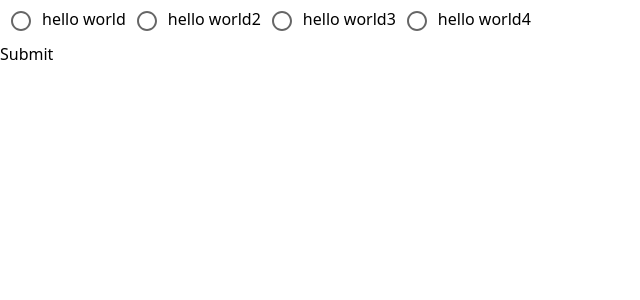
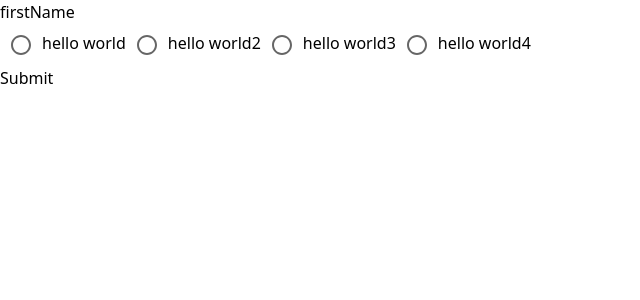
Before and after one commit to adrenaissance/demo-hook-form-plus-mui, a React (Vite) app: page / in a window 1280 px wide. Shown: the top 300 px of the page, without its empty margins (0-640 px from the left). Built offline with nearby package versions, Linux system fonts and the light colour scheme.

Commit message:
feat: add custom input

```diff
--- a/src/App.tsx
+++ b/src/App.tsx
@@ -3,13 +3,20 @@ import {FormProvider, useForm, type SubmitHandler} from "react-hook-form";
 import {DevTool} from "@hookform/devtools";
 import type {Company} from "./components/Rg";
 import RadioButtonsGroup from "./components/Rg";
+import {Input} from "./components/Input";
 
 interface Form {
-  company: Company
+  company: Company|null,
+  firstName: string,
 }
 
 const App=() => {
-  const methods=useForm<Form>();
+  const methods=useForm<Form>({
+    defaultValues: {
+      company: null,
+      firstName: '',
+    }
+  });
   const {handleSubmit, control}=methods;
 
   const companies: Company[]=[
@@ -26,6 +33,7 @@ const App=() => {
     <>
       <FormProvider {...methods}>
         <form onSubmit={handleSubmit(onSubmit)}>
+          <Input rules={{required: 'First name is required'}} name="firstName" label="first name" />
           <RadioButtonsGroup onChange={onChange} name="company" companies={companies} />
           <button type="submit">Submit</button>
         </form>
--- /dev/null
+++ b/src/components/Input.tsx
@@ -0,0 +1,22 @@
+import {useController, type UseControllerProps} from "react-hook-form";
+
+export interface InputProps extends UseControllerProps {
+    label: string,
+}
+
+export const Input=(props: InputProps) => {
+    const {field, fieldState}=useController({
+        name: props.name,
+        control: props.control,
+        rules: props.rules,
+    });
+    return (
+        <>
+            <label htmlFor={props.label}>{props.name}</label>
+            <input id={props.name} {...field} value={field.value} type="text" maxLength={100} minLength={10}></input>
+            {fieldState.error&&
+                <p>{fieldState.error.message}</p>
+            }
+        </>
+    )
+}
--- a/src/components/Rg.tsx
+++ b/src/components/Rg.tsx
@@ -1,9 +1,7 @@
 import RadioGroup from '@mui/material/RadioGroup';
-import FormControl from '@mui/material/FormControl';
-import FormLabel from '@mui/material/FormLabel';
 import {RadioItem} from "./RadioItem";
 import {useController, type UseControllerProps} from "react-hook-form";
-import {useCallback, type ChangeEvent} from "react";
+import {useCallback} from "react";
 
 export interface Company {
   id: number,
```
